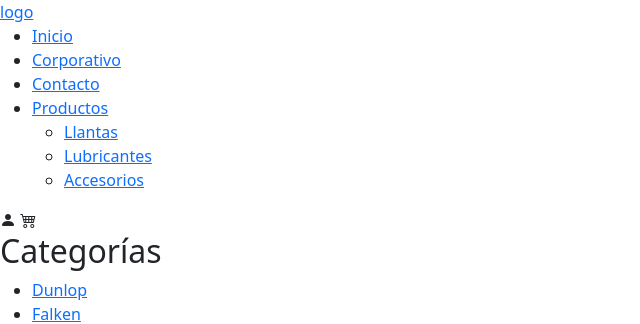
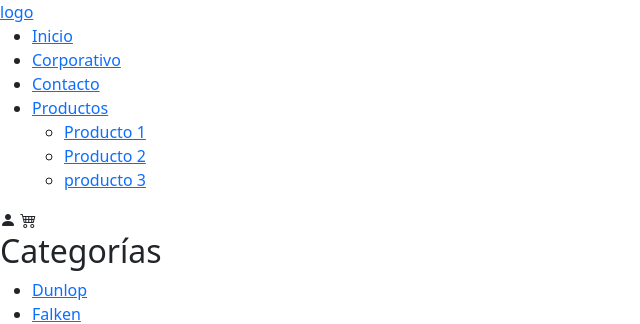
Before and after one commit to AlexHernandez2698632494/Tienda_Virtual_la_Bencion_Dios, a PHP site: page /layout.php in a window 1280 px wide. Shown: the top 324 px of the page, without its empty margins (0-640 px from the left). Run offline with PHP 8.4, Linux system fonts and the light colour scheme.

Commit message:
update vinculos layout

```diff
--- a/resource/view/layout.php
+++ b/resource/view/layout.php
@@ -14,14 +14,14 @@
         <nav class="nav">
             <ul class="menu-horizontal">
                 <li><a href="index.php">Inicio</a></li>
-                <li><a href="#">Corporativo</a></li>
-                <li><a href="#">Contacto</a></li>
+                <li><a href="corporativo.php">Corporativo</a></li>
+                <li><a href="contacto.php">Contacto</a></li>
                 <li>
                     <a class="menu">Productos</a>
                     <ul class="menu-vertical">
-                        <li><a href="llantas.php">Llantas</a></li>
-                        <li><a href="">Lubricantes</a></li>
-                        <li><a href="">Accesorios</a></li>
+                        <li><a href="llantas.php">Producto 1</a></li>
+                        <li><a href="lubricantes.php">Producto 2</a></li>
+                        <li><a href="accesosrios.php">producto 3</a></li>
                     </ul>
                 </li>
             </ul>
```
